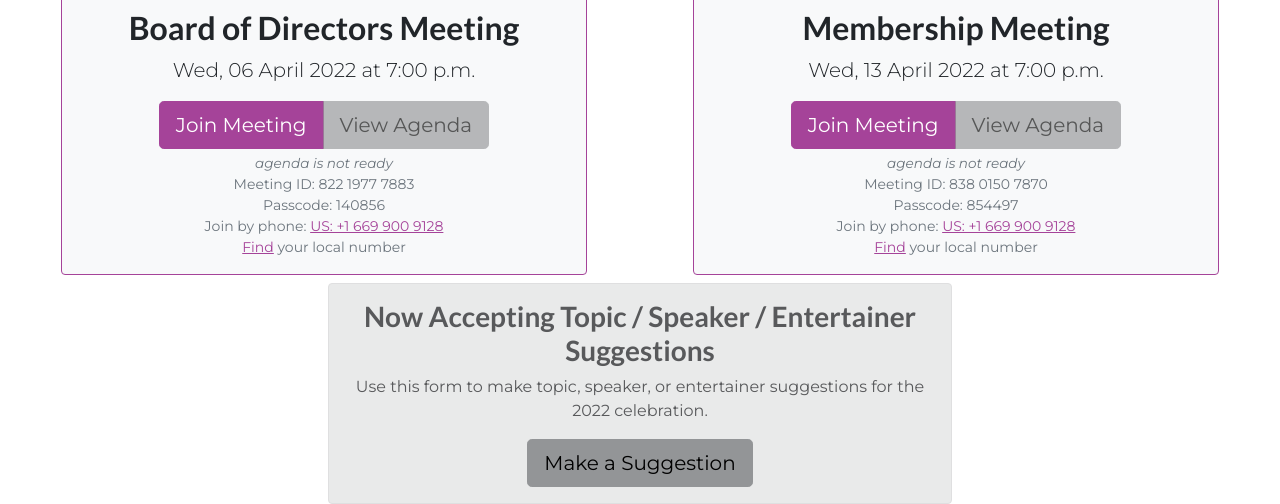
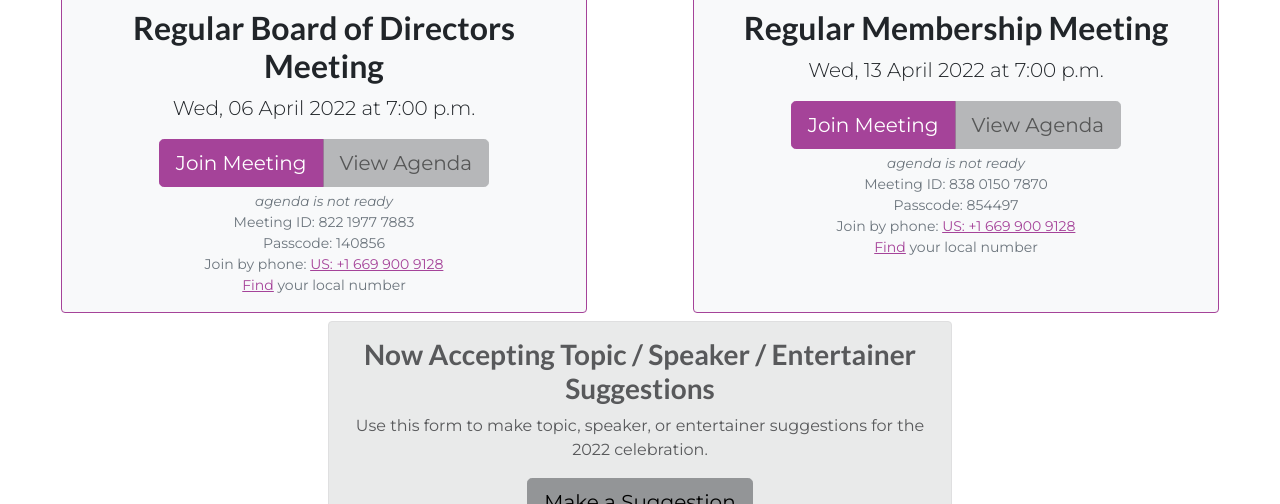
Before and after one commit to sfpride/members, a Jekyll site: the page built from index.html, in a window 1280 px wide and 900 px high, cut to the strip 190-694 px from the top of the window. Built offline with Jekyll 4.4.1, drawn with Linux system fonts in a browser that asks for light colours; some web fonts are replaced.

Commit message:
Update meetings.yml

```diff
--- a/_data/meetings.yml
+++ b/_data/meetings.yml
@@ -1,4 +1,4 @@
-- title: "Board of Directors Meeting"
+- title: "Regular Board of Directors Meeting"
   active: true
   type: "board"
   date: "April 6, 2022"
@@ -8,7 +8,7 @@
   zoom-passcode: 140856
   #agenda: "https://cdn.sfpride.org/docs/meetings/20220302-sfpride-board-agenda.pdf"
   #packet: "https://cdn.sfpride.org/docs/meetings/20220302-sfpride-board-packet.pdf"
-- title: Membership Meeting
+- title: Regular Membership Meeting
   active: true
   type: membership
   date: "April 13, 2022"
```
